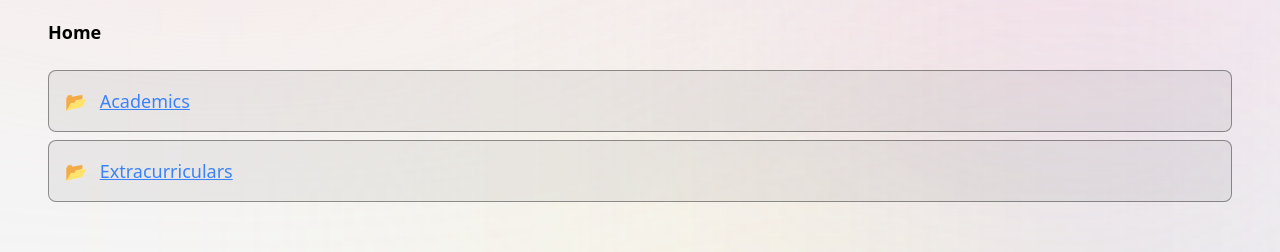
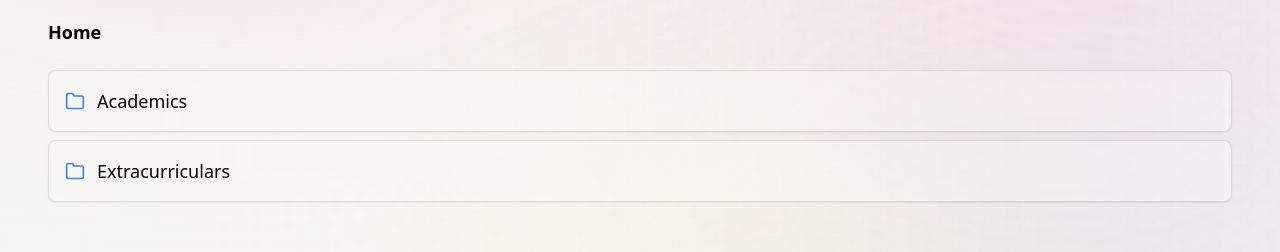
Before and after one commit to Not-Micah/ca_portfolio-, a Next.js app: page /archive in a window 1280 px wide. Shown: the part 315-567 px from the top of the page. Built offline with nearby package versions, Linux system fonts and the light colour scheme.

Commit message:
updated archive styles!

```diff
--- a/app/archive/components/ArchiveList.tsx
+++ b/app/archive/components/ArchiveList.tsx
@@ -4,6 +4,7 @@ import { archive } from "@/data";
 import { useSearchParams, useRouter } from "next/navigation";
 import { twMerge } from "tailwind-merge";
 import { Suspense } from "react";
+import { FiFolder, FiFile, FiStar } from "react-icons/fi";
 
 const ArchiveListPath = () => {
     const searchParams = useSearchParams();
@@ -43,8 +44,12 @@ const ArchiveListPath = () => {
   };
 
 
-const boxStyles = `p-4 border-[1px] border-black/40
-                    w-full rounded-lg backdrop-blur-[1px] bg-black/[5%]`
+const boxStyles = `p-4 border-[1px] border-black/10
+                    w-full rounded-lg backdrop-blur-[2px]
+                    bg-white/30 hover:bg-white/70
+                    transition-all duration-200 ease-in-out
+                    shadow-sm
+                    flex items-center gap-3`
 
 const ArchiveListContent = () => {
   const searchParams = useSearchParams();
@@ -85,19 +90,23 @@ const ArchiveListContent = () => {
             {item.type === "folder" ? (
               <button
                 onClick={() => handleFolderClick(item.title)}
-                className={twMerge(boxStyles, `dynamic-text text-left text-blue-500`)}
+                className={twMerge(boxStyles, `dynamic-text text-left hover:text-blue-600 group`)}
               >
-                📂 <span className="underline ml-2">{item.title}</span>
+                <FiFolder className="w-5 h-5 text-blue-500 group-hover:text-blue-600" />
+                <span className="hover:underline">{item.title}</span>
               </button>
             ) : (
               <button
                 onClick={() => router.push(item.file)}
                 className={twMerge(boxStyles, `
-                  dynamic-text text-left
-                  ${item.file === "" ? 'text-gray-400' : 'text-green-500'}`)}
+                  dynamic-text text-left group
+                  ${item.file === "" ? 'text-gray-400 cursor-not-allowed' : 'hover:text-green-600'}`)}
               >
-                {item?.star ? '⭐' : '📄'}
-                <span className="underline ml-2">{item.title}</span>
+                {item?.star ?
+                  <FiStar className="w-5 h-5 text-yellow-500 group-hover:text-yellow-600" /> :
+                  <FiFile className="w-5 h-5 text-green-500 group-hover:text-green-600" />
+                }
+                <span className="hover:underline">{item.title}</span>
               </button>
             )}
           </li>
```
